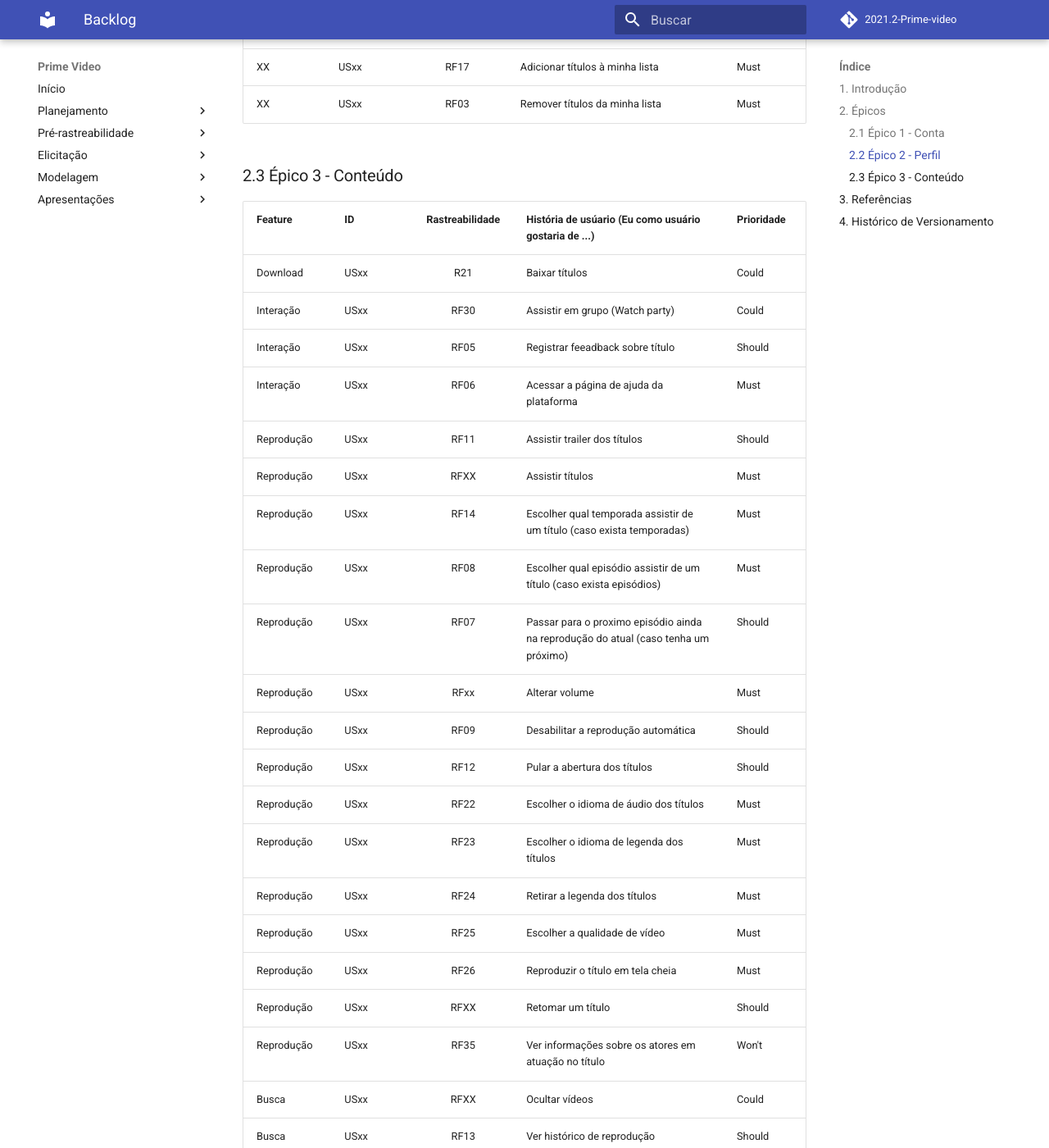
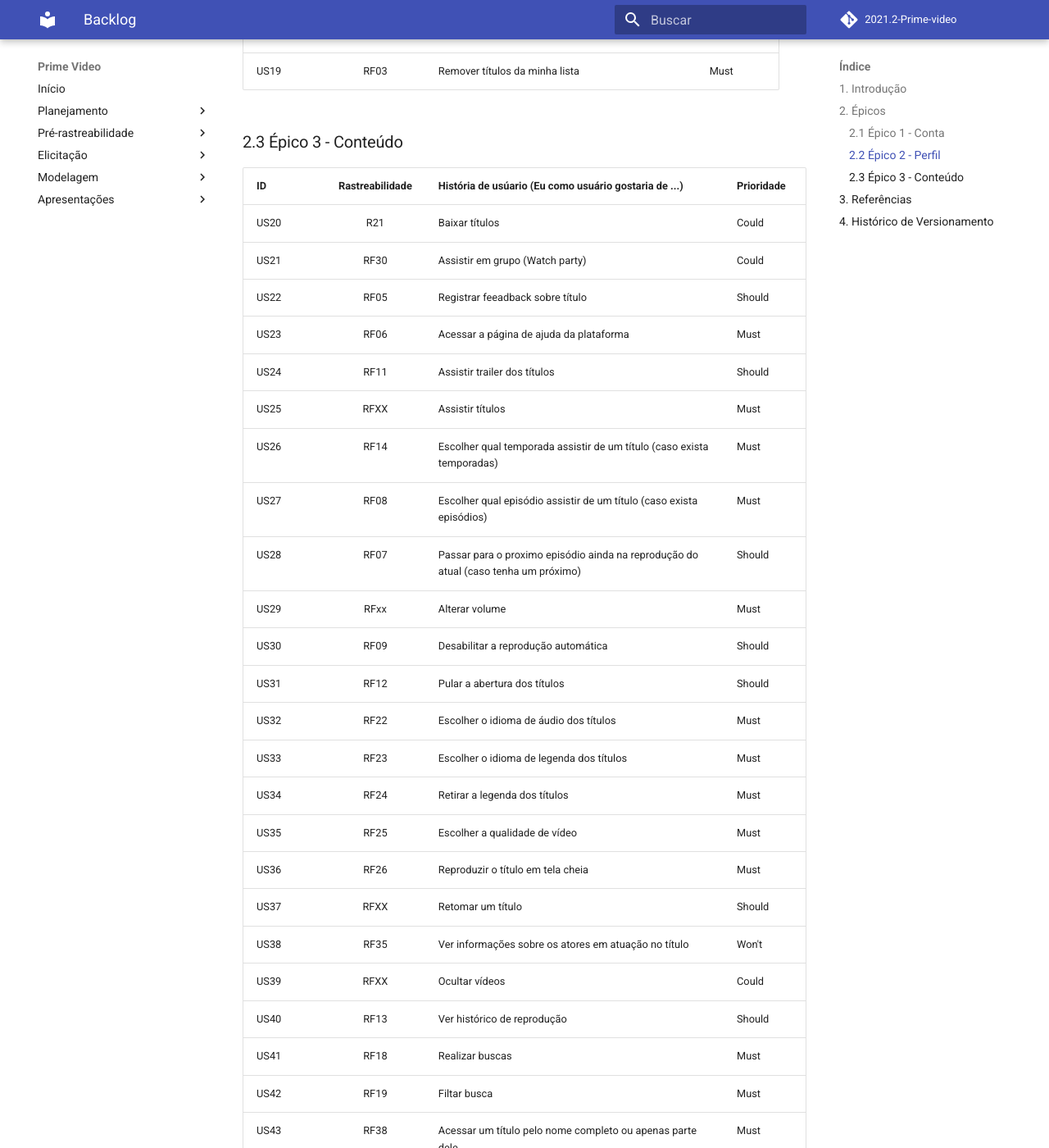
Before and after one commit to Requisitos-de-Software/2021.2-Prime-video, an MkDocs documentation site: the page built from docs/modelagem/agil/backlog.md, in a window 1280 px wide and 1400 px high, scrolled down 1436 px. Shown: the whole window at 82% size. Built offline with MkDocs 1.6.1 and Material for MkDocs 9.7.7, drawn with Linux system fonts in a browser that asks for light colours; comment, search, counter and statistics services are not loaded; some of the changed text lies outside the part shown.

Commit message:
Update backlog.md

```diff
--- a/docs/modelagem/agil/backlog.md
+++ b/docs/modelagem/agil/backlog.md
@@ -4,69 +4,67 @@
 O Product Backlog ou apenas Backlog, se refere a uma lista de itens desejados para dar vida a um produto. Esta lista contém funcionalidades, requisitos e restrições organizados por prioridade, de forma que os itens com prioridade mais alta, sejam realizados primeiro. O Product Backlog não precisa estar completo desde o início do projeto e pode ser refinado e reorganizado com o tempo, conforme se aprende mais sobre o produto e seus usuários.
 
 ## 2. Épicos
-
-
 ### 2.1 Épico 1 - Conta
 
-| Feature | ID | Rastreabilidade | História de usúario (Eu como usuário gostaria de ...) | Prioridade |
-| ------- | -- | :-------------: | ----------------------------------------------------- | ---------- |
-| Interação | USxx |   RF31    | Cancelar assinatura de canal| Must |
-| Interação | USxx |   RF31    | Cancelar alugamento de documentário| Must  |
-| Interação | USxx |   RF31    | Cancelar alugamento de filme| Must |
-| Interação | USxx |   RF31    | Cancelar alugamento de série| Must |
-| Interação | USxx |   RFXX    | Mostrar pedidos| Could |
-| Interação | USxx |   RFXX    | Mudar método de pagamento | Should |
-| Interação | USxx |   RFXX    | Olhar as informações da conta| Must |
-| Interação | USxx |   RF27    | Realizar login| Must |
-| Interação | USxx |   RF28    | Realizar logout| Must |
-| Interação | USxx |   RF31    | Renova assinatura de canal| Must |
-| Interação | USxx |   RF31    | Renova assinatura de filme| Must |
-| Interação | USxx |   RF31    | Renova assinatura de série| Must |
-| Interação | USxx |   RF33    | Sair dos dispositivos| Could |
+| ID | Rastreabilidade | História de usúario (Eu como usuário gostaria de ...) | Prioridade |
+| -- | :-------------: | ----------------------------------------------------- | ---------- |
+| US01 |   RF31    | Cancelar assinatura de canal| Must |
+| US02 |   RF31    | Cancelar alugamento de documentário| Must  |
+| US03 |   RF31    | Cancelar alugamento de filme| Must |
+| US04 |   RF31    | Cancelar alugamento de série| Must |
+| US05 |   RFXX    | Mostrar pedidos| Could |
+| US06 |   RFXX    | Mudar método de pagamento | Should |
+| US07 |   RFXX    | Olhar as informações da conta| Must |
+| US08 |   RF27    | Realizar login| Must |
+| US09 |   RF28    | Realizar logout| Must |
+| US10 |   RF31    | Renova assinatura de canal| Must |
+| US11 |   RF31    | Renova assinatura de filme| Must |
+| US12 |   RF31    | Renova assinatura de série| Must |
+| US13 |   RF33    | Sair dos dispositivos| Could |
 
 
 
 ### 2.2 Épico 2 - Perfil
-| Feature | ID | Rastreabilidade | História de usúario (Eu como usuário gostaria de ...) | Prioridade |
-| ------- | -- | :-------------: | ----------------------------------------------------- | ---------- |
-| XX | US15 | RF15 |  Criar um novo perfil à minha conta | Must |
-| XX | US16 | RF16 |  Alterar minha foto de perfil | Could |
-| XX | US17 | RF16 |  Alterar o nome do meu perfil | Could |
-| XX | US18 | RF29 |  Poder excluir um perfil | Must |
-| XX | USxx | RF17 |  Adicionar títulos à minha lista | Must |
-| XX | USxx | RF03 | Remover títulos da minha lista | Must |
+| ID | Rastreabilidade | História de usúario (Eu como usuário gostaria de ...) | Prioridade |
+| -- | :-------------: | ----------------------------------------------------- | ---------- |
+| US14 | RF15 |  Criar um novo perfil à minha conta | Must |
+| US15 | RF16 |  Alterar minha foto de perfil | Could |
+| US16 | RF16 |  Alterar o nome do meu perfil | Could |
+| US17 | RF29 |  Poder excluir um perfil | Must |
+| US18 | RF17 |  Adicionar títulos à minha lista | Must |
+| US19 | RF03 | Remover títulos da minha lista | Must |
 
 ### 2.3 Épico 3 - Conteúdo
 
-| Feature | ID | Rastreabilidade | História de usúario (Eu como usuário gostaria de ...) | Prioridade |
-| ------- | -- | :-------------: | ----------------------------------------------------- | ---------- |
-| Download | USxx | R21 | Baixar títulos | Could |
-| Interação | USxx | RF30 | Assistir em grupo (Watch party) | Could | RF30
-| Interação | USxx | RF05 | Registrar feeadback sobre título | Should | RF05
-| Interação | USxx | RF06 | Acessar a página de ajuda da plataforma | Must | RF06
-| Reprodução | USxx | RF11 | Assistir trailer dos títulos | Should |
-| Reprodução | USxx | RFXX | Assistir títulos | Must |
-| Reprodução | USxx | RF14 | Escolher qual temporada assistir de um título (caso exista temporadas) | Must |
-| Reprodução | USxx | RF08 | Escolher qual episódio assistir de um título (caso exista episódios) | Must |
-| Reprodução | USxx | RF07 | Passar para o proximo episódio ainda na reprodução do atual (caso tenha um próximo) | Should |
-| Reprodução | USxx | RFxx | Alterar volume | Must |
-| Reprodução | USxx | RF09 | Desabilitar a reprodução automática | Should |
-| Reprodução | USxx | RF12 | Pular a abertura dos títulos | Should |
-| Reprodução | USxx | RF22 | Escolher o idioma de áudio dos títulos | Must |
-| Reprodução | USxx | RF23 | Escolher o idioma de legenda dos títulos | Must |
-| Reprodução | USxx | RF24 | Retirar a legenda dos títulos | Must |
-| Reprodução | USxx | RF25 | Escolher a qualidade de vídeo | Must |
-| Reprodução | USxx | RF26 | Reproduzir o título em tela cheia | Must |
-| Reprodução | USxx | RFXX | Retomar um título | Should |
-| Reprodução | USxx | RF35 | Ver informações sobre os atores em atuação no título | Won't |
-| Busca | USxx | RFXX | Ocultar vídeos | Could |
-| Busca | USxx | RF13 | Ver histórico de reprodução | Should |
-| Busca | USxx | RF18 | Realizar buscas | Must |
-| Busca | USxx | RF19 | Filtar busca | Must |
-| Busca | USxx | RF38 | Acessar um título pelo nome completo ou apenas parte dele | Must |
-| Conteúdo Extra | USxx | RF4 | Comprar conteúdo extra | Must |
-| Conteúdo Extra | USxx | R31 | Alugar conteúdo extra | Must |
-| Conteúdo Extra | USxx | RF4 | Reproduzir conteúdo extra | Must |
+| ID | Rastreabilidade | História de usúario (Eu como usuário gostaria de ...) | Prioridade |
+| -- | :-------------: | ----------------------------------------------------- | ---------- |
+| US20 | R21 | Baixar títulos | Could |
+| US21 | RF30 | Assistir em grupo (Watch party) | Could | RF30
+| US22 | RF05 | Registrar feeadback sobre título | Should | RF05
+| US23 | RF06 | Acessar a página de ajuda da plataforma | Must | RF06
+| US24 | RF11 | Assistir trailer dos títulos | Should |
+| US25 | RFXX | Assistir títulos | Must |
+| US26 | RF14 | Escolher qual temporada assistir de um título (caso exista temporadas) | Must |
+| US27 | RF08 | Escolher qual episódio assistir de um título (caso exista episódios) | Must |
+| US28 | RF07 | Passar para o proximo episódio ainda na reprodução do atual (caso tenha um próximo) | Should |
+| US29 | RFxx | Alterar volume | Must |
+| US30 | RF09 | Desabilitar a reprodução automática | Should |
+| US31 | RF12 | Pular a abertura dos títulos | Should |
+| US32 | RF22 | Escolher o idioma de áudio dos títulos | Must |
+| US33 | RF23 | Escolher o idioma de legenda dos títulos | Must |
+| US34 | RF24 | Retirar a legenda dos títulos | Must |
+| US35 | RF25 | Escolher a qualidade de vídeo | Must |
+| US36 | RF26 | Reproduzir o título em tela cheia | Must |
+| US37 | RFXX | Retomar um título | Should |
+| US38 | RF35 | Ver informações sobre os atores em atuação no título | Won't |
+| US39 | RFXX | Ocultar vídeos | Could |
+| US40 | RF13 | Ver histórico de reprodução | Should |
+| US41 | RF18 | Realizar buscas | Must |
+| US42 | RF19 | Filtar busca | Must |
+| US43 | RF38 | Acessar um título pelo nome completo ou apenas parte dele | Must |
+| US44 | RF4 | Comprar conteúdo extra | Must |
+| US45 | R31 | Alugar conteúdo extra | Must |
+| US46| RF4 | Reproduzir conteúdo extra | Must |
 
 
 ## 3. Referências
```
